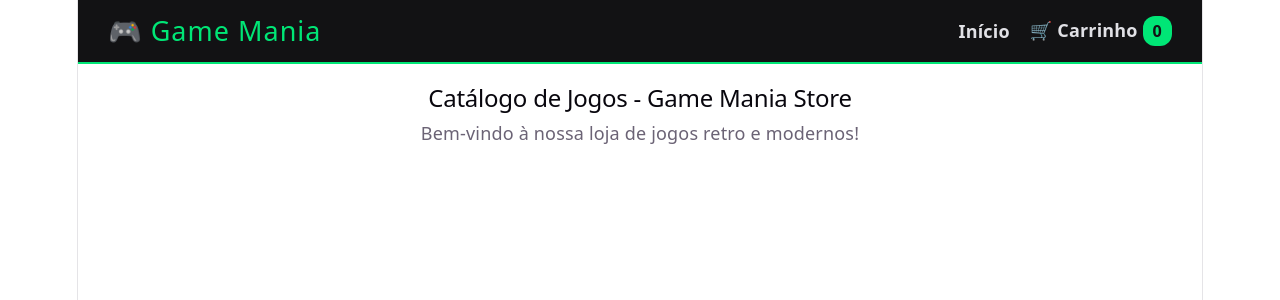
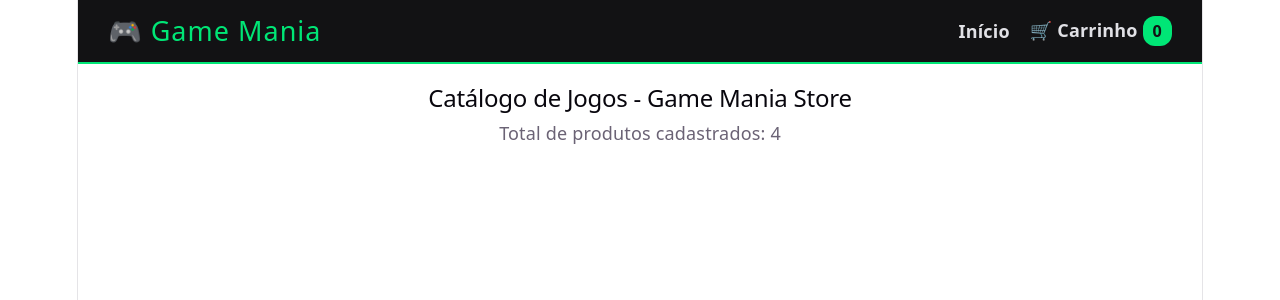
Before and after one commit to LhSalerno/game-mania-react, a React (Vite) app: page / in a window 1280 px wide. Shown: the top 300 px of the page. Built offline with nearby package versions, Linux system fonts and the light colour scheme.

Commit message:
criação do arquivo mock data products.js com a lista de produtos

```diff
--- a/src/pages/Home.jsx
+++ b/src/pages/Home.jsx
@@ -1,8 +1,10 @@
+import { products } from "../services/products";
+
 function Home() {
   return (
     <div>
       <h2>Catálogo de Jogos - Game Mania Store</h2>
-      <p>Bem-vindo à nossa loja de jogos retro e modernos!</p>
+      <p>Total de produtos cadastrados: {products.length}</p>
     </div>
   );
 }
--- /dev/null
+++ b/src/services/products.js
@@ -0,0 +1,42 @@
+export const products = [
+  {
+    id: 1,
+    title: "Elden Ring: Shadow of the Erdtree",
+    category: "Consoles",
+    price: 249.9,
+    image:
+      "https://images.unsplash.com/photo-1538481199705-c710c4e965fc?auto=format&fit=crop&q=80&w=600",
+    description:
+      "Explore a terra das sombras e descubra mistérios antigos na expansão do aclamado jogo de ação e RPG.",
+  },
+  {
+    id: 2,
+    title: "Cyberpunk 2077: Phantom Liberty",
+    category: "PC Gamer",
+    price: 199.9,
+    image:
+      "https://images.unsplash.com/photo-1542751371-adc38448a05e?auto=format&fit=crop&q=80&w=600",
+    description:
+      "Um suspense de espionagem e ação para Cyberpunk 2077 no distrito de Dogtown.",
+  },
+  {
+    id: 3,
+    title: "Console PlayStation 5",
+    category: "Consoles",
+    price: 3699.0,
+    image:
+      "https://images.unsplash.com/photo-1606813907291-d86efa9b94db?auto=format&fit=crop&q=80&w=600",
+    description:
+      "Domine o poder de uma CPU e GPU personalizadas e um SSD com I/O integradas.",
+  },
+  {
+    id: 4,
+    title: "Box Colecionador Assassin's Creed",
+    category: "Geek Hub",
+    price: 700.0,
+    image:
+      "https://images.unsplash.com/photo-1563089145-599997674d42?auto=format&fit=crop&q=80&w=600",
+    description:
+      "Edição limitada com estátua exclusiva, artbook oficial e itens de colecionador.",
+  },
+];
```
